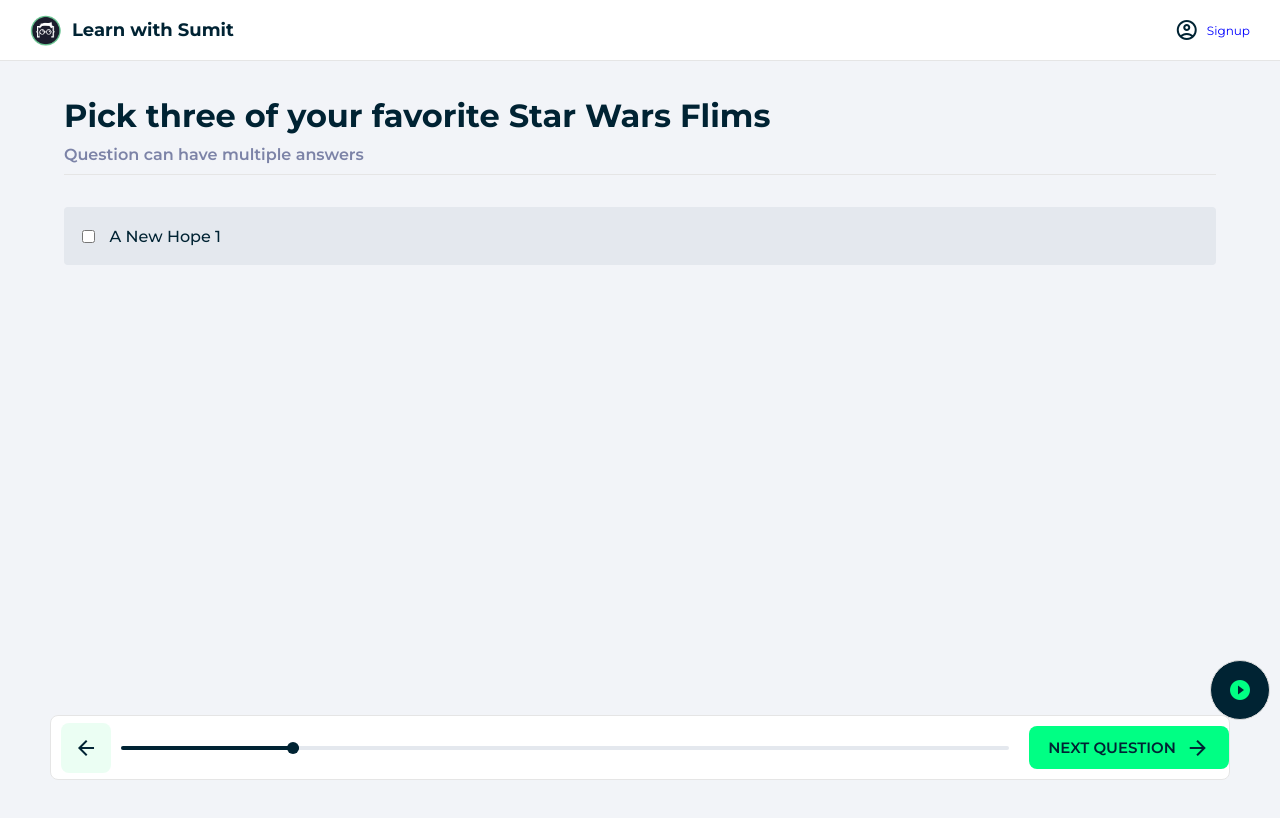
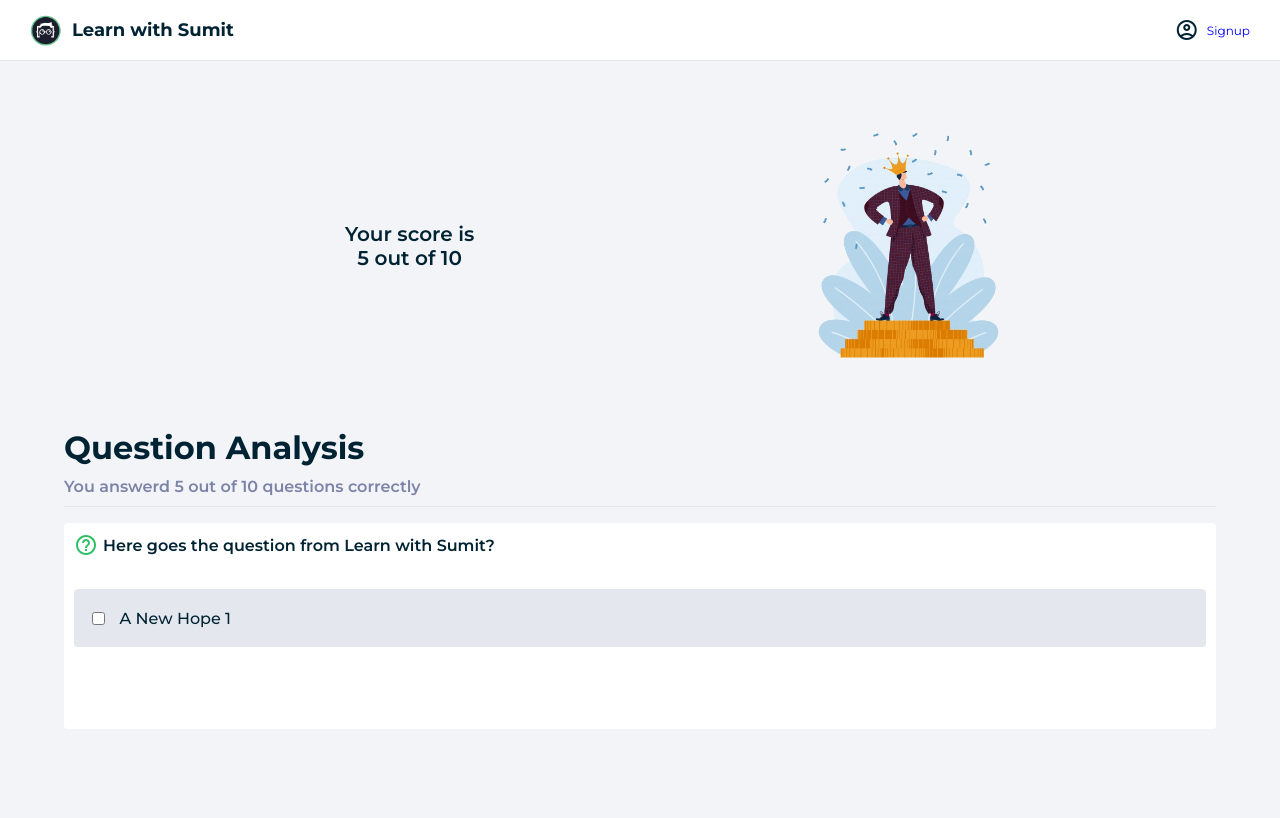
Before and after one commit to zahid-self/react-projects, a React (Create React App) app: page / in a window 1280 px wide. Shown: the top 818 px of the page. Built offline with nearby package versions, Linux system fonts and the light colour scheme.

Commit message:
Result page converted to react

```diff
--- /dev/null
+++ b/src/components/Analysis.jsx
@@ -0,0 +1,15 @@
+import React from "react";
+import classes from "../styles/Analysis.module.css";
+import Question from "./Question";
+
+const Analysis = () => {
+  return (
+    <div className={classes.analysis}>
+      <h1>Question Analysis</h1>
+      <h4>You answerd 5 out of 10 questions correctly</h4>
+      <Question />
+    </div>
+  );
+};
+
+export default Analysis;
--- a/src/components/App.js
+++ b/src/components/App.js
@@ -1,6 +1,7 @@
 import "../styles/App.css";
 import Layout from "./Layout";
-import Quiz from "./pages/Quiz";
+import Result from "./pages/Result";
+// import Quiz from "./pages/Quiz";
 // import Login from "./pages/Login";
 // import Signup from "./pages/Signup";
 // import Home from "./pages/Home";
@@ -11,7 +12,8 @@
       {/* <Home /> */}
       {/* <Signup /> */}
       {/* <Login /> */}
-      <Quiz />
+      {/* <Quiz /> */}
+      <Result />
     </Layout>
   );
 }
--- /dev/null
+++ b/src/components/Question.jsx
@@ -0,0 +1,17 @@
+import React from "react";
+import classes from "../styles/Question.module.css";
+import Answers from "./Answers";
+
+const Question = () => {
+  return (
+    <div className={classes.question}>
+      <div className={classes.qtitle}>
+        <span className="material-icons-outlined"> help_outline </span>
+        Here goes the question from Learn with Sumit?
+      </div>
+      <Answers />
+    </div>
+  );
+};
+
+export default Question;
--- /dev/null
+++ b/src/components/Summary.jsx
@@ -0,0 +1,21 @@
+import React from "react";
+import classes from "../styles/Summary.module.css";
+import image from "./assets/images/success.png";
+
+const Summary = () => {
+  return (
+    <div className={classes.summary}>
+      <div className={classes.point}>
+        <p className={classes.score}>
+          Your score is <br />5 out of 10
+        </p>
+      </div>
+
+      <div className={classes.badge}>
+        <img src={image} alt="Success" />
+      </div>
+    </div>
+  );
+};
+
+export default Summary;
--- /dev/null
+++ b/src/components/pages/Result.jsx
@@ -0,0 +1,14 @@
+import React from "react";
+import Analysis from "../Analysis";
+import Summary from "../Summary";
+
+const Result = () => {
+  return (
+    <>
+      <Summary />
+      <Analysis />
+    </>
+  );
+};
+
+export default Result;
--- /dev/null
+++ b/src/styles/Analysis.module.css
@@ -0,0 +1,3 @@
+.analysis {
+  margin: 2rem auto;
+}
--- /dev/null
+++ b/src/styles/Question.module.css
@@ -0,0 +1,18 @@
+.question {
+  background-color: white;
+  padding: 10px;
+  margin: 1rem 0;
+  border-radius: 4px;
+}
+
+.qtitle {
+  display: flex;
+  gap: 5px;
+  align-items: center;
+  color: var(--fontPrimary);
+  font-weight: 600;
+}
+
+.qtitle span {
+  color: var(--active);
+}
--- /dev/null
+++ b/src/styles/Summary.module.css
@@ -0,0 +1,49 @@
+.summary {
+  width: 80%;
+  margin: 0 auto;
+  display: flex;
+  justify-content: space-between;
+}
+
+@media only screen and (max-width: 800px) {
+  .summary {
+    flex-direction: column;
+    align-items: center;
+  }
+}
+
+.point {
+  width: 50%;
+  display: grid;
+  justify-content: center;
+  place-items: center;
+  position: relative;
+}
+
+.score {
+  width: 400px;
+  text-align: center;
+  font-size: 20px;
+  font-weight: 600;
+}
+
+.badge {
+  text-align: center;
+  height: 300px;
+  padding: 1rem;
+  display: flex;
+  justify-content: center;
+  align-items: center;
+}
+
+.badge img {
+  width: 100%;
+  height: 100%;
+  object-fit: cover;
+}
+
+@media only screen and (max-width: 800px) {
+  .badge {
+    width: 100%;
+  }
+}
```
